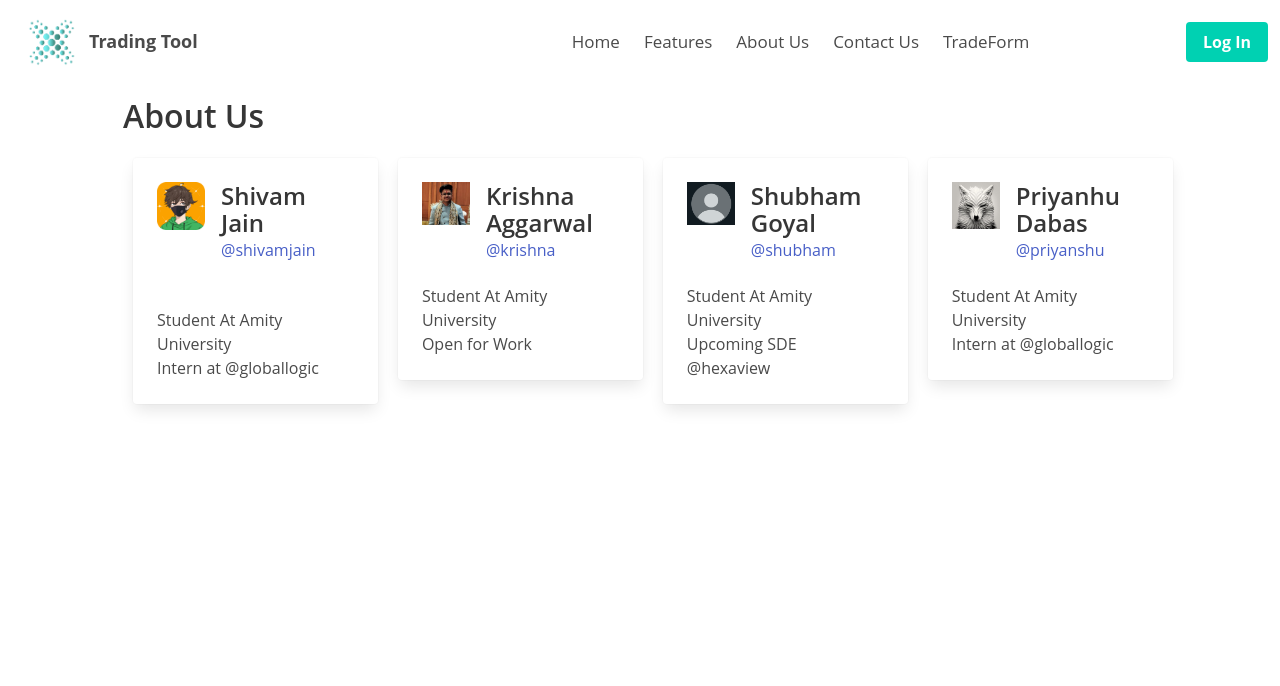
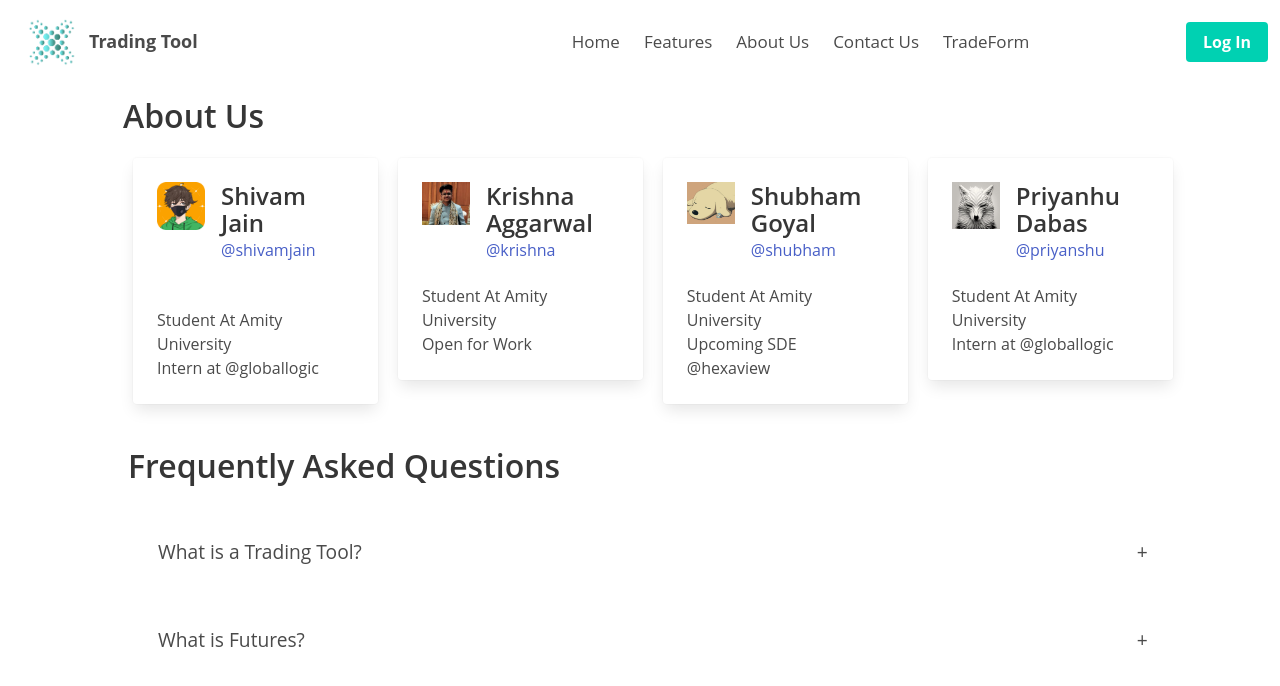
Before and after one commit to priyanshudabas/Trading-Tool-v2.0, a React (Create React App) app in the folder trading-terminal/: page /aboutus in a window 1280 px wide. Shown: the top 686 px of the page. Built offline with nearby package versions, Linux system fonts and the light colour scheme.

Commit message:
about us changes

```diff
--- a/trading-terminal/src/App.css
+++ b/trading-terminal/src/App.css
@@ -519,3 +519,45 @@ nav ul li a {
 .ABC {
   width: 20%;
 }
+
+
+span {
+  padding : 30px;
+  font-size : 1.2em;
+  cursor : pointer;
+  display: block;
+}
+
+span::after {
+  float: right;
+  right: 10%;
+  content: "+";
+}
+
+.slide1 {
+  clear:both;
+  width:100%;
+  height:0px;
+  overflow: hidden;
+  transition: height .4s ease;
+}
+
+.slide1 li {padding-left : 30px;}
+
+#touch1 {position: absolute; opacity: 0; height: 0px;}
+
+#touch1:checked + .slide1 {height: 50px;}
+
+.slide2 {
+  clear:both;
+  width:100%;
+  height:0px;
+  overflow: hidden;
+  transition: height .4s ease;
+}
+
+.slide2 li {padding-left : 30px;}
+
+#touch2 {position: absolute; opacity: 0; height: 0px;}
+
+#touch2:checked + .slide2 {height: 125px;}
--- a/trading-terminal/src/pages/AboutUs.jsx
+++ b/trading-terminal/src/pages/AboutUs.jsx
@@ -3,6 +3,7 @@ import priyanshu from "../assets/priyanshu.png"
 import krishna from "../assets/krishna.png"
 import shivam from "../assets/shivam.png"
 import goyal from "../assets/goyal.png"
+import goyal2 from"../assets/goyal2.png"
 
 
 
@@ -82,7 +83,7 @@ const AboutUs = () => {
                 <div className="media">
                   <div className="media-left">
                     <figure className="image is-48x48">
-                      <img src={goyal} />
+                      <img src={goyal2} />
                     </figure>
                   </div>
                   <div className="media-content">
@@ -134,7 +135,34 @@ const AboutUs = () => {
             </div>
           </div>
         </div>
+        <br></br>
+        <h2 className="title" >Frequently Asked Questions</h2>
+        <label for="touch1"><span>What is a Trading Tool?</span></label>
+  <input type="checkbox" id="touch1"/>
+
+  <ul class="slide1">
+    <li><p>A trading tool, as the name suggests, is anything that allows a trader to invest effectively. Trading tools can include physical items with which one would need to
+      operate in the financial markets, such as a computer and Internet access.</p></li>
+
+  </ul>
+
+
+  <label for="touch2"><span>What is Futures?</span></label>
+  <input type="checkbox" id="touch2"/>
+
+  <ul class="slide2">
+    <li><p>Futures are Derivatives contracts in which both buyers and sellers have the obligation to buy/sell the
+       underlying asset at a predetermined price respectively. A Futures Contract is an agreement between the buyer
+        and the seller to buy or sell a specified quantity of the underlying asset at a future date at a price agreed
+        upon between them. Hence, at the expiration date, the buyer must buy and the seller must sell the agreed quantity
+         of the asset at the set price regardless of the current price of the asset. Further, these contracts are marked to
+          market every day. In other words, the contract value is changed every day until the expiration date.
+          They are traded on exchanges just like stocks.
+</p></li>
+
+  </ul>
       </div>
+
     </div>
   );
 };
```
Also changed, not shown: trading-terminal/src/assets/goyal2.png (added).
